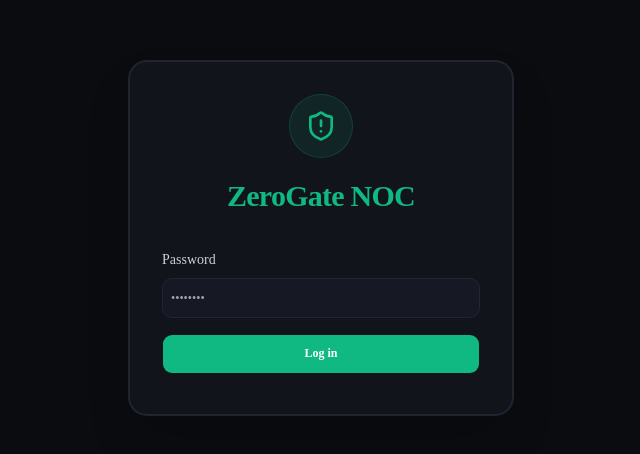
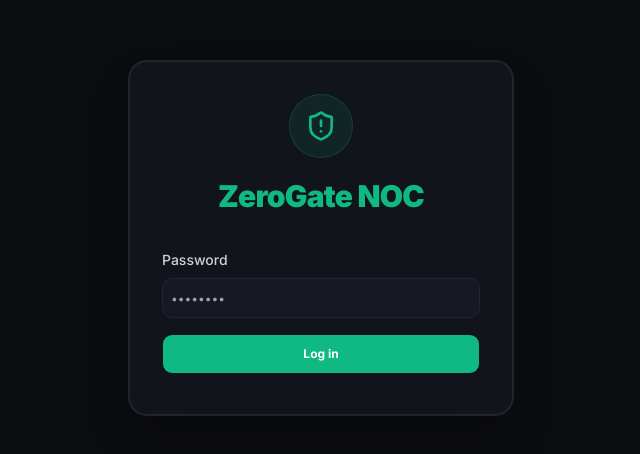
Before and after one commit to Mahemo-01/ZeroGate, a Next.js app in the folder frontend/: page /admin in a window 1280 px wide. Shown: the part 162-616 px from the top of the page, without its empty margins (319-959 px from the left). Built offline with nearby package versions, Linux system fonts and the light colour scheme.

Commit message:
chore: added back Inter font

```diff
--- a/frontend/app/layout.tsx
+++ b/frontend/app/layout.tsx
@@ -1,6 +1,9 @@
 import type { Metadata } from "next";
 import "./globals.css";
+import { Inter } from "next/font/google";
 import { cn } from "@/lib/utils";
+
+const inter = Inter({ subsets: ["latin"], display: "swap", variable: '--font-inter' });
 
 export const metadata: Metadata = {
   title: "ZeroGate",
@@ -15,7 +18,7 @@ export default function RootLayout({
   return (
     <html
       lang="en"
-      className={cn("h-full", "antialiased", "font-sans", "dark")}
+      className={cn("h-full", "antialiased", "dark", inter.className)}
     >
       <body className="min-h-full flex flex-col">{children}</body>
     </html>
```
